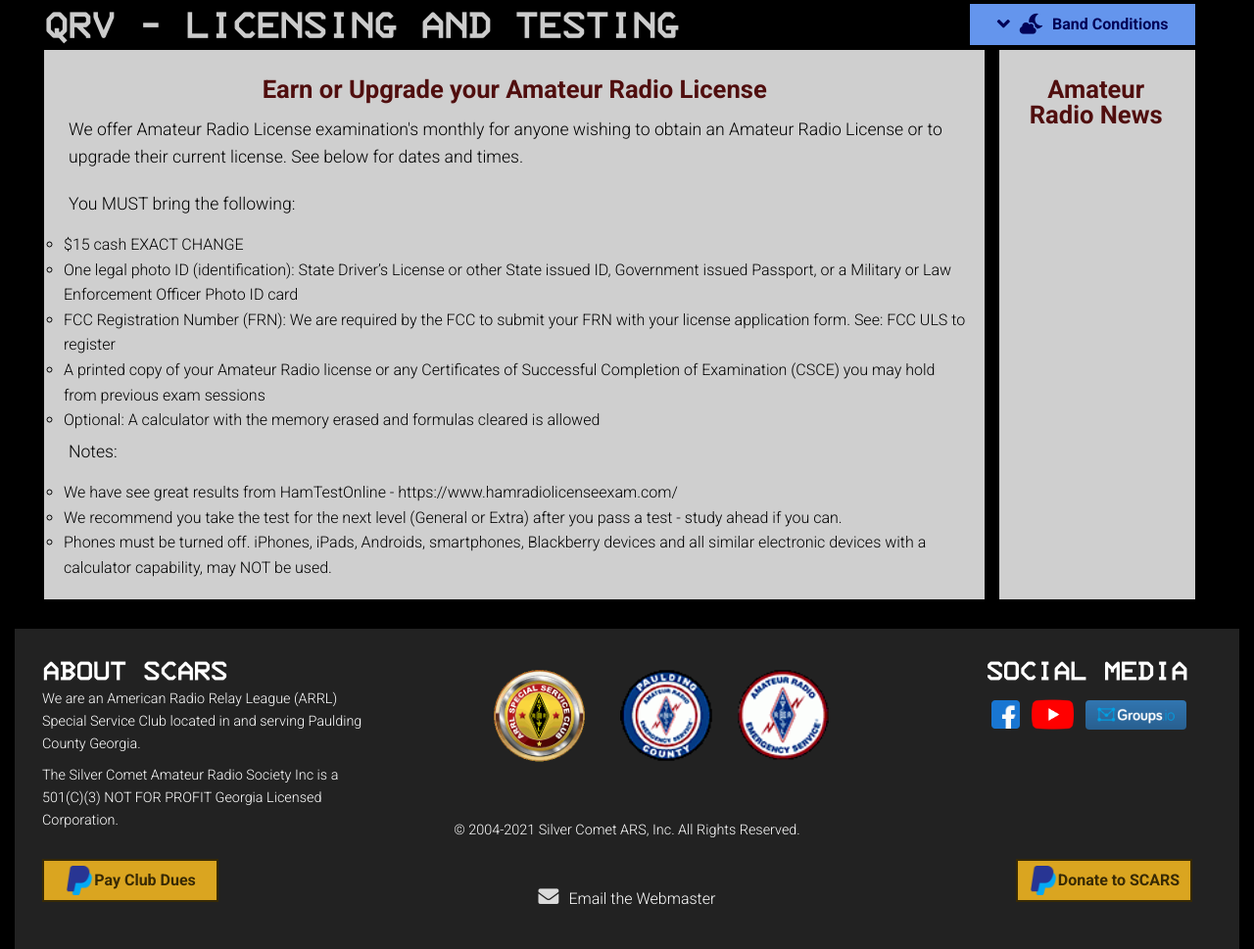
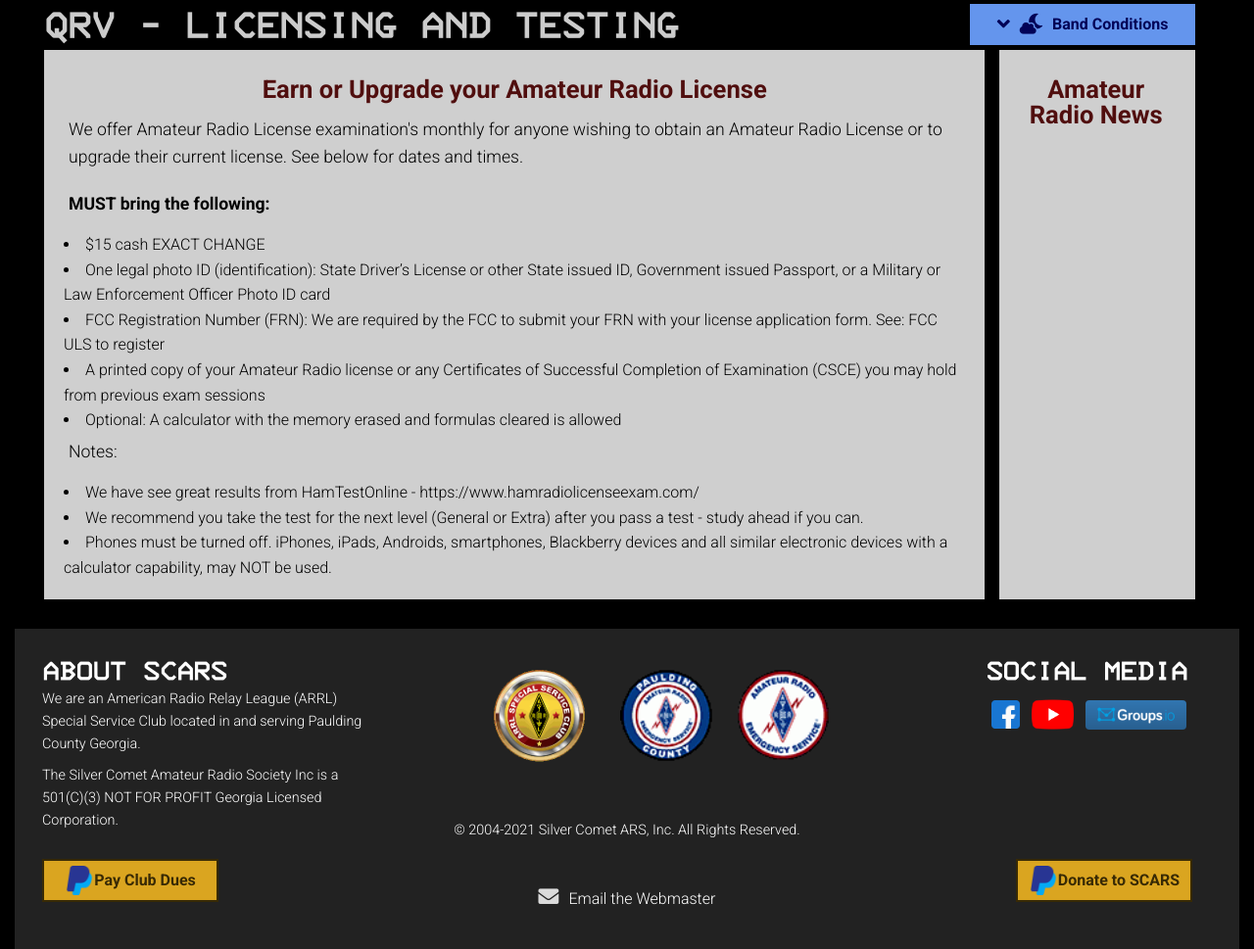
Before and after one commit to scars-webmaster/new-club-website, a PHP site: page /licensing-testing.php in a window 1280 px wide. Shown: the part 264-1233 px from the top of the page at 98% size. Run offline with PHP 8.4, Linux system fonts and the light colour scheme; some libraries are stand-ins or nearby versions.

Commit message:
update ul in licensing-testing

```diff
--- a/css/style.css
+++ b/css/style.css
@@ -747,7 +747,8 @@ div.bcond:hover .bcond-info {
 }
 
 .article ul {
-  list-style: circle;
+  list-style: disc;
+  list-style: inside;
 }
 
 .article a {
--- a/licensing-testing.php
+++ b/licensing-testing.php
@@ -32,7 +32,7 @@
           <div class="article">
           <h3>Earn or Upgrade your Amateur Radio License</h3>
           <p>We offer Amateur Radio License examination's monthly for anyone wishing to obtain an Amateur Radio License or to upgrade their current license. See below for dates and times.</p>
-          <p>You MUST bring the following:</p>
+          <p><strong> MUST bring the following:</strong></p>
             <ul>
                 <li>$15 cash EXACT CHANGE</li>
                 <li>One legal photo ID (identification): State Driver’s License or other State issued ID, Government issued Passport, or a Military or Law Enforcement Officer Photo ID card</li>
```
